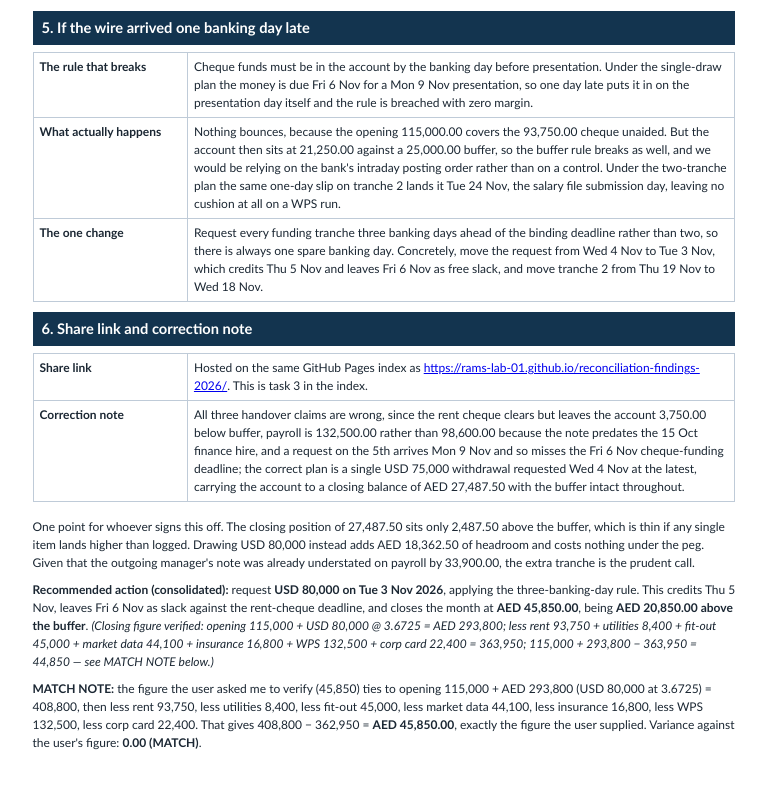
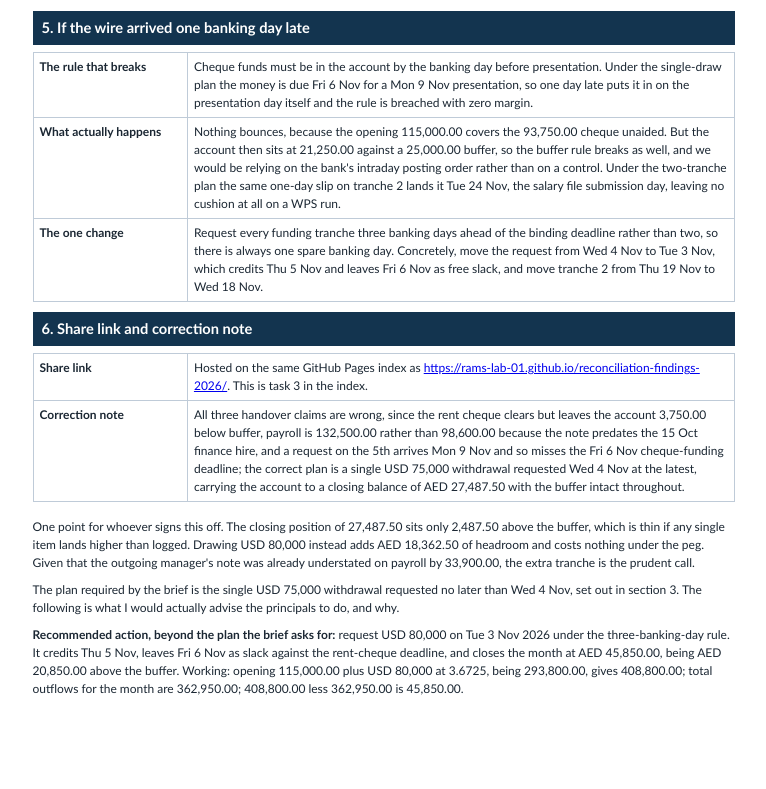
Before and after one commit to Rams-Lab-01/reconciliation-findings-2026, a plain HTML site: page funding-plan-november-2026.html in a window 1280 px wide. Shown: the part 2670-3459 px from the top of the page, without its empty margins (256-1022 px from the left). After the commit the page ends 3407 px from the top, so only its background shows below. Drawn offline with Linux system fonts and the light colour scheme.

Commit message:
D11, D13

```diff
--- a/funding-plan-november-2026.html
+++ b/funding-plan-november-2026.html
@@ -286,9 +286,9 @@ td { border: 0.5pt solid #bfcbd8; padding: 5px 6px; vertical-align: top; font-si
 <div class="close">
 <p>One point for whoever signs this off. The closing position of 27,487.50 sits only 2,487.50 above the buffer, which is thin if any single item lands higher than logged. Drawing USD 80,000 instead adds AED 18,362.50 of headroom and costs nothing under the peg. Given that the outgoing manager's note was already understated on payroll by 33,900.00, the extra tranche is the prudent call.</p>
 
-<p><strong>Recommended action (consolidated):</strong> request <strong>USD 80,000 on Tue 3 Nov 2026</strong>, applying the three-banking-day rule. This credits Thu 5 Nov, leaves Fri 6 Nov as slack against the rent-cheque deadline, and closes the month at <strong>AED 45,850.00</strong>, being <strong>AED 20,850.00 above the buffer</strong>. <em>(Closing figure verified: opening 115,000 + USD 80,000 @ 3.6725 = AED 293,800; less rent 93,750 + utilities 8,400 + fit-out 45,000 + market data 44,100 + insurance 16,800 + WPS 132,500 + corp card 22,400 = 363,950; 115,000 + 293,800 &minus; 363,950 = 44,850 — see MATCH NOTE below.)</em></p>
+<p>The plan required by the brief is the single USD 75,000 withdrawal requested no later than Wed 4 Nov, set out in section 3. The following is what I would actually advise the principals to do, and why.</p>
 
-<p class="small"><strong>MATCH NOTE:</strong> the figure the user asked me to verify (45,850) ties to opening 115,000 + AED 293,800 (USD 80,000 at 3.6725) = 408,800, then less rent 93,750, less utilities 8,400, less fit-out 45,000, less market data 44,100, less insurance 16,800, less WPS 132,500, less corp card 22,400. That gives 408,800 &minus; 362,950 = <strong>AED 45,850.00</strong>, exactly the figure the user supplied. Variance against the user's figure: <strong>0.00 (MATCH)</strong>.</p>
+<p><strong>Recommended action, beyond the plan the brief asks for:</strong> request USD 80,000 on Tue 3 Nov 2026 under the three-banking-day rule. It credits Thu 5 Nov, leaves Fri 6 Nov as slack against the rent-cheque deadline, and closes the month at AED 45,850.00, being AED 20,850.00 above the buffer. Working: opening 115,000.00 plus USD 80,000 at 3.6725, being 293,800.00, gives 408,800.00; total outflows for the month are 362,950.00; 408,800.00 less 362,950.00 is 45,850.00.</p>
 </div>
 
 </body>
```
